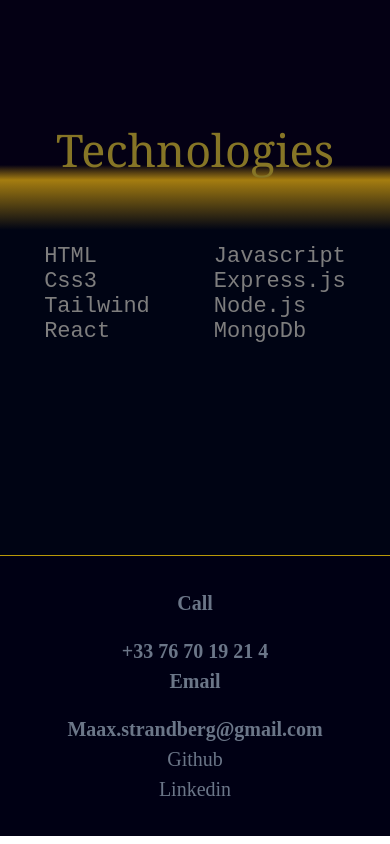
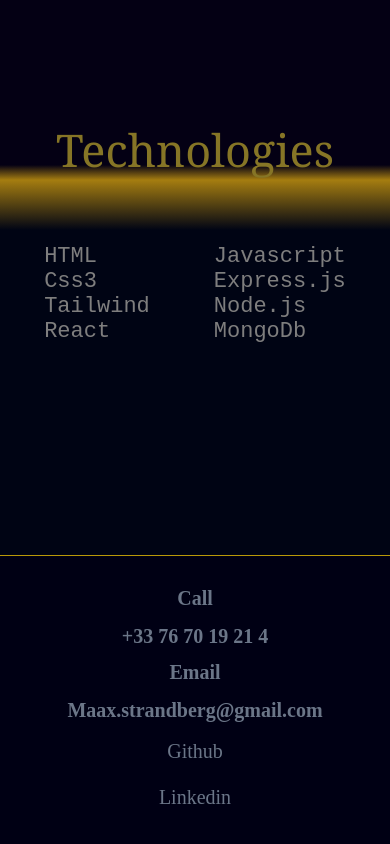
Before and after one commit to MaaX59/my_portfolio, a React (Create React App) app: page / in a window 390 px wide. Shown: the part 2385-3229 px from the top of the page. Built offline with nearby package versions, Linux system fonts and the light colour scheme.

Commit message:
footer spacing fixed in mobil

```diff
--- a/src/containers/Contact/contact.css
+++ b/src/containers/Contact/contact.css
@@ -20,9 +20,11 @@ flex-direction: column;
 align-items: center;
 margin: 0 4rem;
 
+
 }
+
 .app__contact-content-call h1{
-
+    line-height: 100%;
     font-size: 20px;
 }
 
@@ -34,7 +36,7 @@ margin: 0 4rem;
     margin: 0 4rem;
 }
 .app__contact-content-email h1{
-
+    line-height: 100%;
     font-size: 20px;
 }
 .app__contact-content-linkedin{
@@ -65,6 +67,7 @@ margin: 0 4rem;
 @media screen and (max-width: 978px){
     .app__contact-content{
         flex-direction: column;
+
     }
 
    .app__contact-content-call{
@@ -73,10 +76,12 @@ margin: 0 4rem;
    }
    .app__contact-content-email{
     margin: 0 1rem;
+    padding: 1rem;
 
    }
    .app__contact-content-github{
     margin: 0 1rem;
+    padding-bottom: 1rem;
 
    }
    .app__contact-content-linkedin{
```
